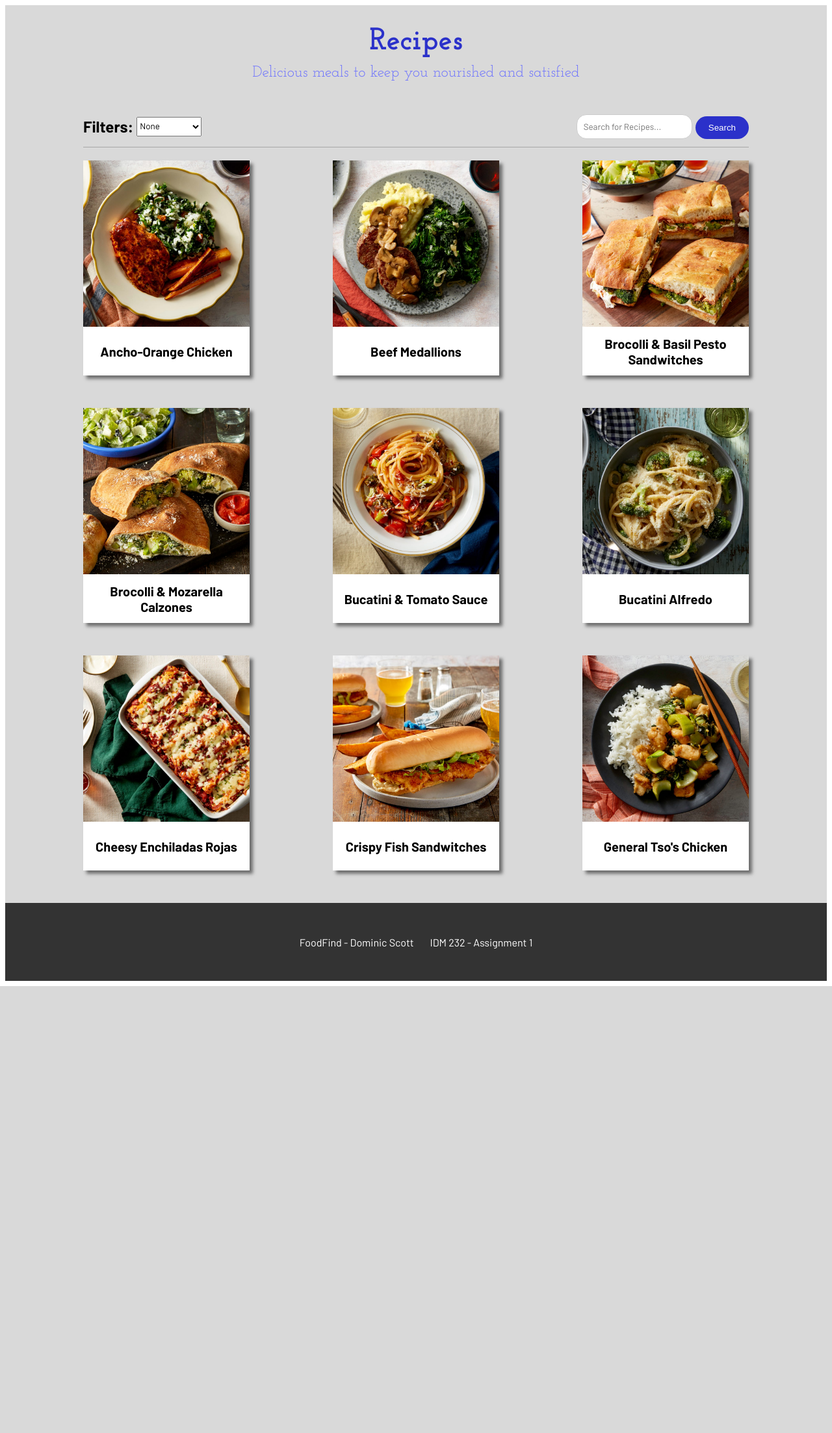
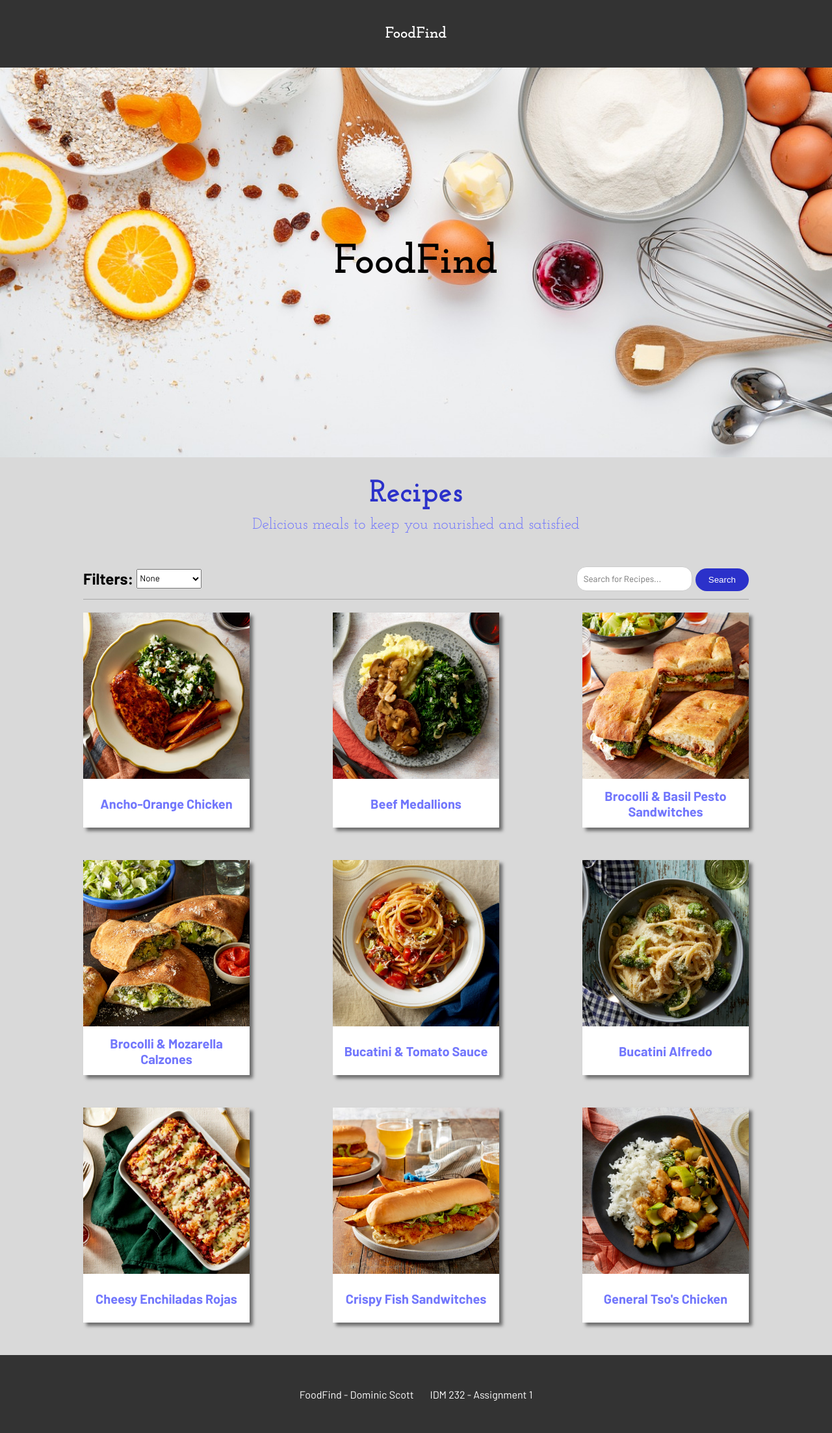
Before and after one commit to domthescott/idm232-ds3765, a PHP site: page / in a window 1280 px wide. Shown: the whole page at 65% size. Before the commit the page ends 1518 px from the top, so only its background shows below. Run offline with PHP 8.4, Linux system fonts and the light colour scheme.

Commit message:
Navbar and Hero

```diff
--- a/index.html
+++ b/index.html
@@ -19,6 +19,9 @@
 </head>
 
 <body>
+    <div id="navbar"><h5>FoodFind</h5></div>
+
+    <div id="hero"><h1 id="heroheader">FoodFind</h1></div>
 
 <div id="Recipes">
 
--- a/stylesheet.css
+++ b/stylesheet.css
@@ -1,4 +1,31 @@
-body {padding: none;}
+body {padding: 0;
+margin: 0;}
+
+#navbar {width: 100vw;
+display: flex;
+justify-content: center;
+align-items: center;
+background-color: #333;}
+
+h5 {color: white;
+    font-family: 'Josefin Slab', serif;
+    font-size: 24px;
+}
+
+#hero {background-image: url(Images/Heroimage.jpg);
+background-size: cover;
+width: 100vw;
+height: 600px;
+display: flex;
+justify-content: center;
+align-items: center;
+font-family: 'Josefin Slab', serif;
+}
+
+#heroheader {font-family: 'Josefin Slab', serif;
+font-size: 64px;}
+
+
 
 #Recipes {background-color: #D9D9D9;
     margin: none;
@@ -167,6 +194,7 @@ justify-content: center;}
 .RecipeBlockHeading {font-family: 'Barlow', sans-serif;
 font-size: 20px;
 text-align: center;
+color: #7277FC;
 }
 
 @media screen and (max-width: 991px) {
```
Also changed, not shown: Images/Cookingstuff.jpg (added), Images/Heroimage.jpg (added).
